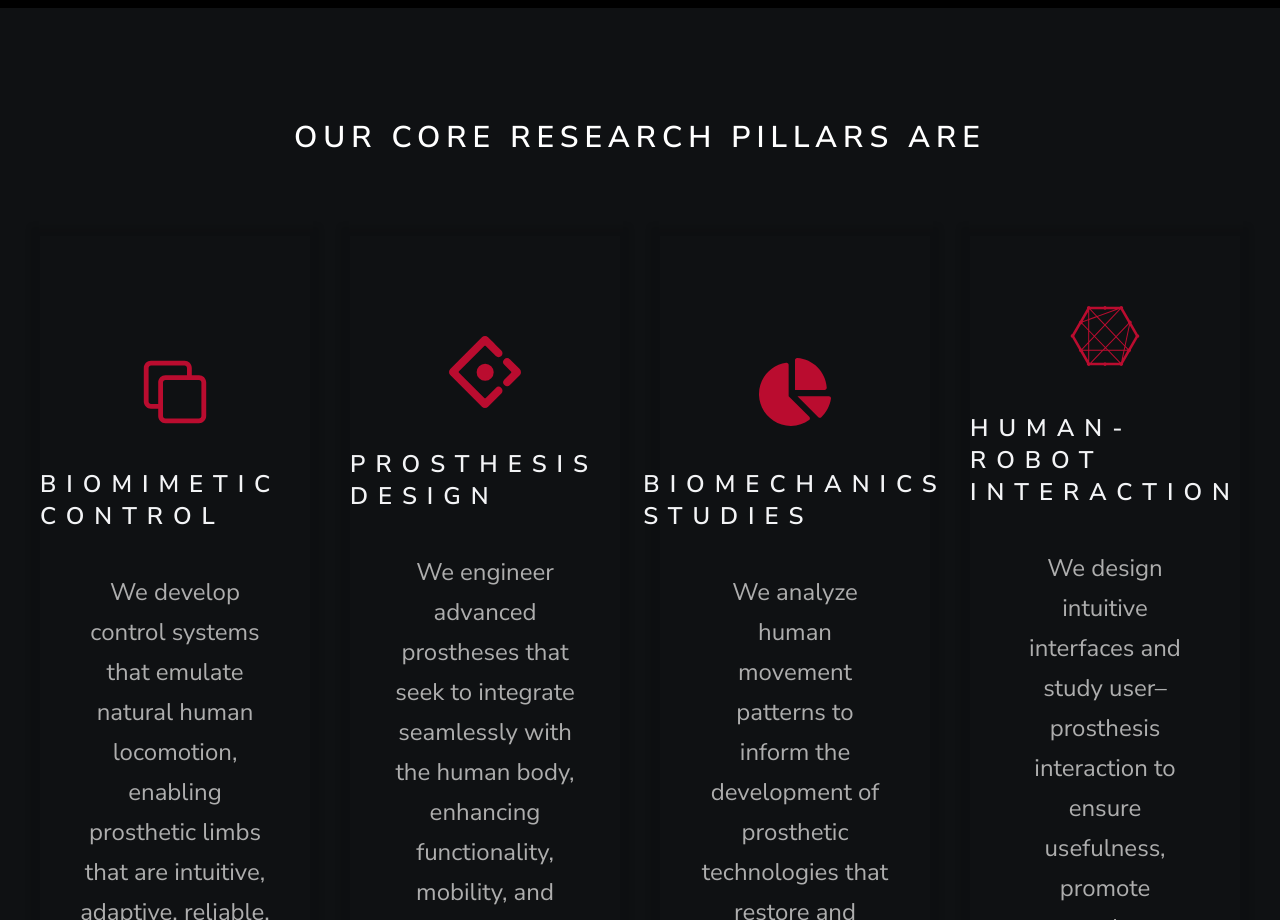
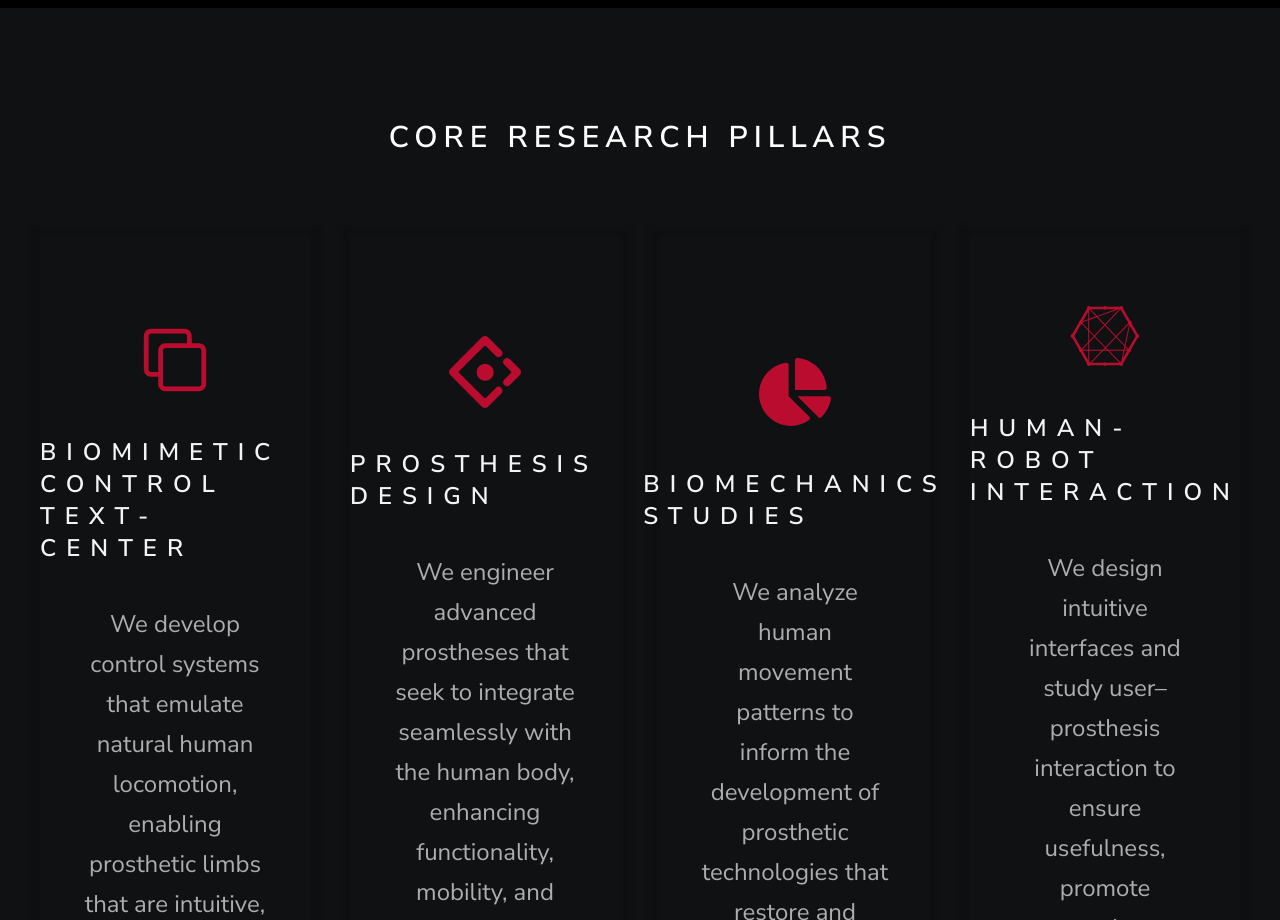
Before and after one commit to REAL-Limbs-Lab-OSU/REAL-Limbs-Lab-OSU.github.io, a Next.js app: page / in a window 1280 px wide. Shown: the part 1260-2180 px from the top of the page. Built offline with nearby package versions, Linux system fonts and the light colour scheme.

Commit message:
Update Offers.tsx

```diff
--- a/components/Offers.tsx
+++ b/components/Offers.tsx
@@ -9,11 +9,11 @@ const Offers = () => {
     <div className="bg-[#0F1113] text-white py-28">
       <div>
         <h1 className="text-3xl uppercase tracking-[6px] font-semibold text-center text-white">
-          Our core research pillars are
+          core research pillars
         </h1>
         <div className="w-full px-10 grid grid-cols-1 md:grid-cols-2 lg:grid-cols-4 gap-10 mt-20">
           <OfferCard
-            title="Biomimetic Control"
+            title="Biomimetic Control text-center"
             subTitle="We develop control systems that emulate natural human locomotion, enabling prosthetic
             limbs that are intuitive, adaptive, reliable, and highly functional."
             Icon={RxCopy}
```
